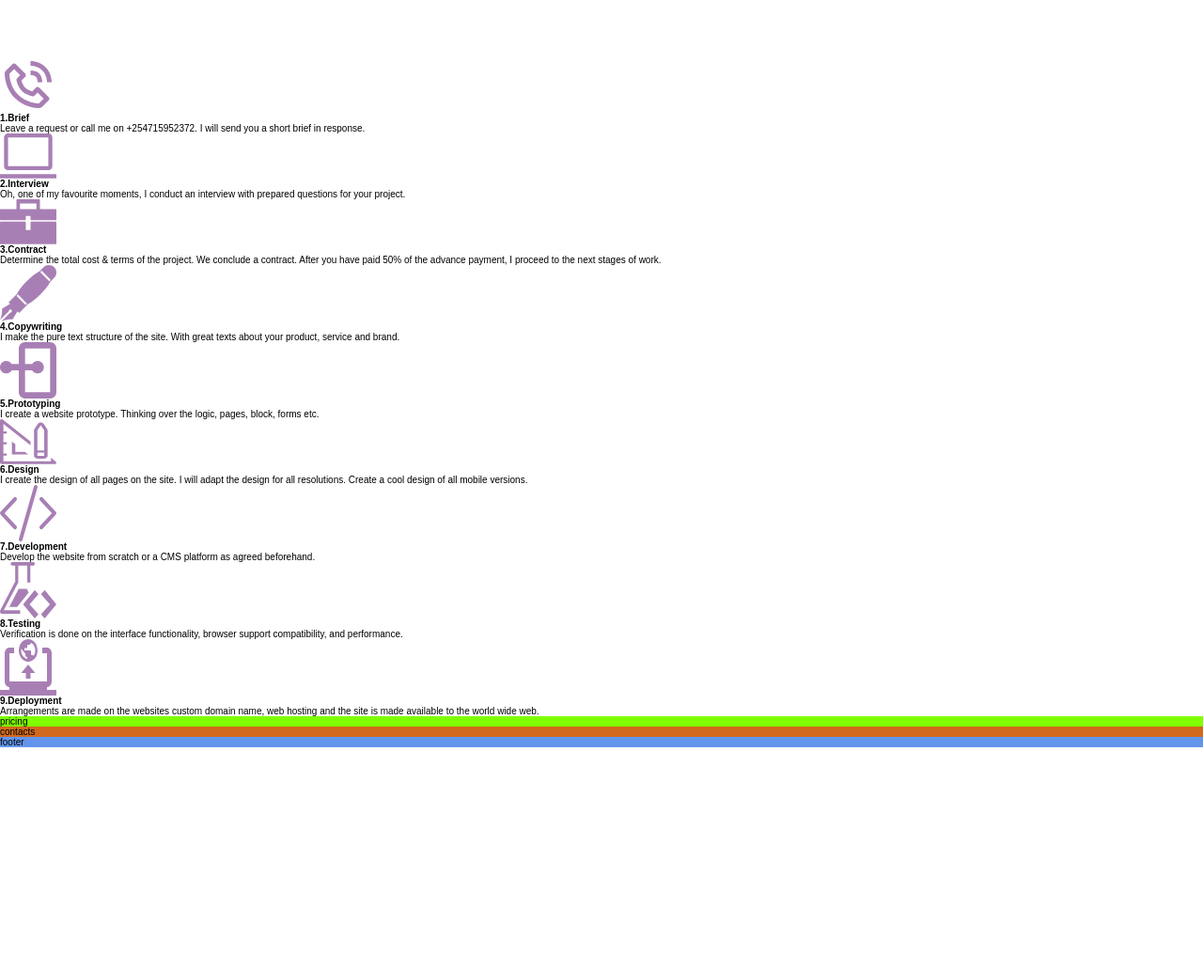
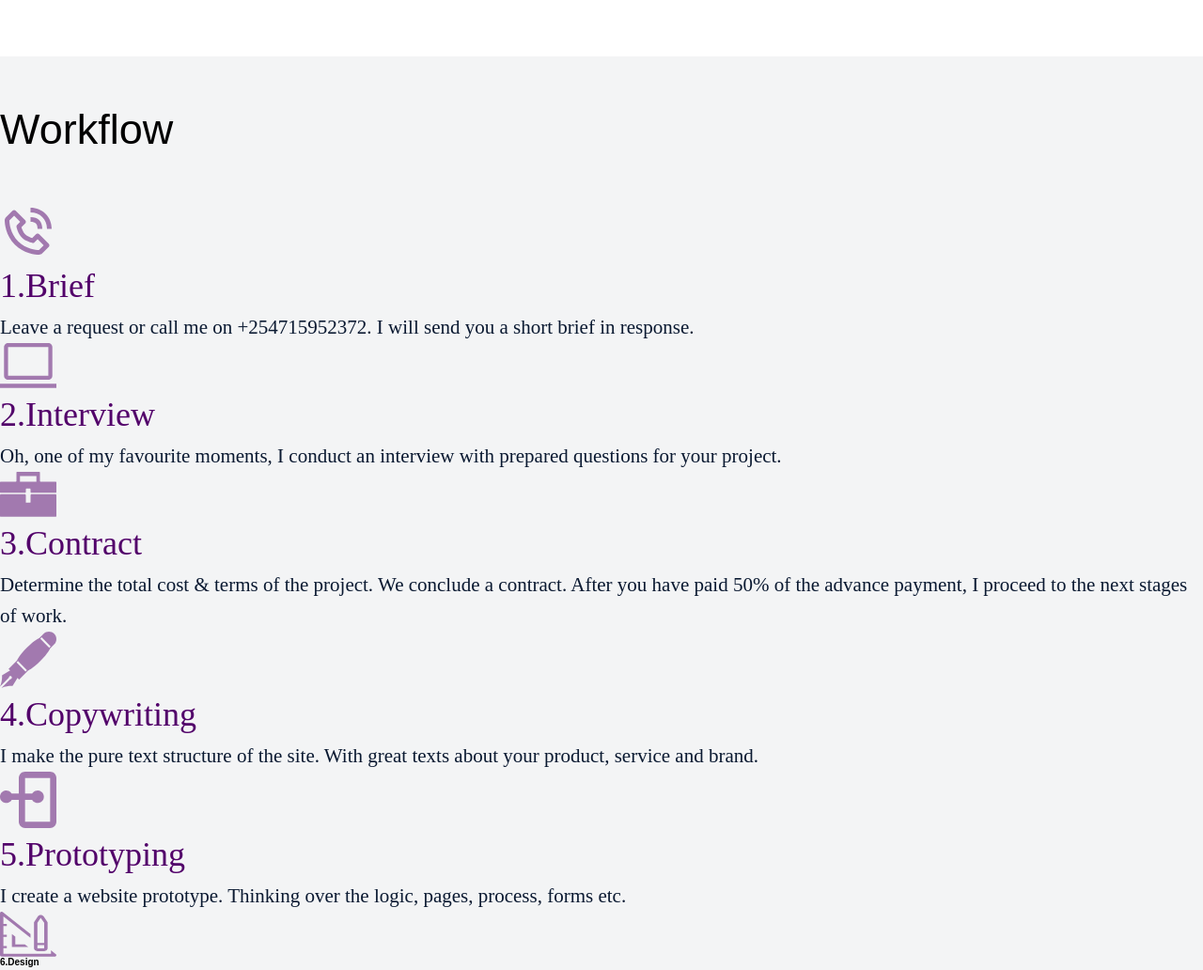
Before and after one commit to kevinnzau/Portfolio, a website: page index.html in a window 1280 px wide. Shown: the part 1440-2472 px from the top of the page at 94% size. Before the commit the page ends 2235 px from the top, so only its background shows below. Drawn offline with Linux system fonts and the light colour scheme; a web font is replaced by a local one.

Commit message:
add section process updates

```diff
--- a/index.html
+++ b/index.html
@@ -76,61 +76,64 @@
         </section>
 
     <section class="section section-process">
+        <h1 class="heading-tertiary">workflow</h1>
+        <div class="processes">
 
-        <div class="block--1">
-        <img src="img/bx_bx-phone-call.svg" alt="phone icon">
-        <h4>1.Brief</h4>
-        <p>Leave a request or call me on +254715952372. I will send you a short brief in response.</p>
+            <div class="process_1">
+            <img class="process_icon" src="img/bx_bx-phone-call.svg" alt="phone icon">
+            <h4 class="heading-4">1.Brief</h4>
+            <p class="process_text">Leave a request or call me on +254715952372. I will send you a short brief in response.</p>
             </div>
 
-        <div class="block--2">
-        <img src="img/laptop-icon.svg" alt="laptop icon">
-        <h4>2.Interview</h4>
-        <p>Oh, one of my favourite moments, I conduct an interview with prepared questions for your project.</p>
+            <div class="process_2">
+            <img class="process_icon" src="img/laptop-icon.svg" alt="laptop icon">
+            <h4 class="heading-4">2.Interview</h4>
+            <p class="process_text">Oh, one of my favourite moments, I conduct an interview with prepared questions for your project.</p>
             </div>
 
-        <div class="block--3">
-        <img src="img/briefcase-icon.svg" alt="briefcase icon">
-        <h4>3.Contract</h4>
-        <p>Determine the total cost & terms of the project. We conclude a contract. After you have paid 50% of the advance payment, I proceed to the next stages of work.</p>
+            <div class="process_3">
+            <img class="process_icon" src="img/briefcase-icon.svg" alt="briefcase icon">
+            <h4 class="heading-4">3.Contract</h4>
+            <p class="process_text">Determine the total cost & terms of the project. We conclude a contract. After you have paid 50% of the advance payment, I proceed to the next stages of work.</p>
             </div>
 
-        <div class="block--4">
-        <img src="img/pen-icon.svg" alt="pen icon">
-        <h4>4.Copywriting</h4>
-        <p>I make the pure text structure of the site. With great texts about your product, service and brand.</p>
+            <div class="process_4">
+            <img class="process_icon" src="img/pen-icon.svg" alt="pen icon">
+            <h4 class="heading-4">4.Copywriting</h4>
+            <p class="process_text">I make the pure text structure of the site. With great texts about your product, service and brand.</p>
             </div>
 
-        <div class="block--5">
-        <img src="img/prototype-icon.svg" alt="prototype icon">
-        <h4>5.Prototyping</h4>
-        <p>I create a website prototype. Thinking over the logic, pages, block, forms etc.</p>
+            <div class="process_5">
+            <img class="process_icon" src="img/prototype-icon.svg" alt="prototype icon">
+            <h4 class="heading-4">5.Prototyping</h4>
+            <p class="process_text">I create a website prototype. Thinking over the logic, pages, process, forms etc.</p>
             </div>
 
-        <div class="block--6">
-        <img src="img/design-icon.svg" alt="design icon">
+            <div class="process_6">
+            <img class="process_icon" src="img/design-icon.svg" alt="design icon">
             <h4>6.Design</h4>
-        <p>I create the design of all pages on the site. I will adapt the design for all resolutions. Create a cool design of all mobile versions.</p>
+            <p class="process_text">I create the design of all pages on the site. I will adapt the design for all resolutions. Create a cool design of all mobile versions.</p>
             </div>
 
-        <div class="block--7">
-        <img src="img/code-icon.svg" alt="development code">
-        <h4>7.Development</h4>
-        <p>Develop the website from scratch or a CMS platform as agreed beforehand.</p>
+            <div class="process_7">
+            <img class="process_icon" src="img/code-icon.svg" alt="development code">
+            <h4 class="heading-4">7.Development</h4>
+            <p class="process_text">Develop the website from scratch or a CMS platform as agreed beforehand.</p>
             </div>
 
-        <div class="block--8">
-        <img src="img/test-icon.svg" alt="testing icon">
-        <h4>8.Testing</h4>
-        <p>Verification is done on the interface functionality, browser support compatibility, and performance.</p>
+            <div class="process_8">
+            <img class="process_icon" src="img/test-icon.svg" alt="testing icon">
+            <h4 class="heading-4">8.Testing</h4>
+            <p class="process_text">Verification is done on the interface functionality, browser support compatibility, and performance.</p>
             </div>
 
-        <div class="block--9">
-        <img src="img/deploy-icon.svg" alt="deployment icon">
-        <h4>9.Deployment</h4>
-        <p>Arrangements are made on the websites custom domain name, web hosting and the site is made available to the world wide web.</p>
+            <div class="process_9">
+            <img class="process_icon" src="img/deploy-icon.svg" alt="deployment icon">
+            <h4 class="heading-4">9.Deployment</h4>
+            <p class="process_text">Arrangements are made on the websites custom domain name, web hosting and the site is made available to the world wide web.</p>
             </div>
 
+        </div>
     </section>
 
     <section class="section section-pricing">
--- a/sass/abstracts/_variables.scss
+++ b/sass/abstracts/_variables.scss
@@ -4,3 +4,7 @@ $color-primary-hero: #071B50;
 $color-secondary-hero: #070B14;
 $color-tertiary-hero: #8A2D2D;
 $color-accent-hero: #F3F4F5;
+
+//{---process-section---}
+$color-primary-process: #52006A;
+$color-secondary-process: #0A1931;
--- a/sass/base/_base.scss
+++ b/sass/base/_base.scss
@@ -8,6 +8,7 @@
 
 html {
     box-sizing: border-box;
+    scroll-behavior: smooth;
     // This defines what 1rem is
     font-size: 62.5%; //1 rem = 10px; 10px/16px = 62.5%
 
--- a/sass/base/_typography.scss
+++ b/sass/base/_typography.scss
@@ -17,12 +17,30 @@ body{
     letter-spacing: 0.01em;
     text-transform: capitalize;
     color: $color-secondary-hero;
+
+    &-secondary{
+        font-family: "Laila", sans-serif;
+        font-style: normal;
+        font-weight: 500;
+        font-size: 3.3rem;
+        line-height: 9.1rem;
+        color: $color-tertiary-hero;
+    }
+    &-tertiary{
+        font-family: "Kaithryn Personal Use", "laila", sans-serif;
+        font-style: normal;
+        font-weight: normal;
+        font-size: 4.5rem;
+        line-height: 15.6rem;
+        color: #000000;
+        text-transform: capitalize;
+    }
+    &-4{
+        font-family: Laila;
+        font-style: normal;
+        font-weight: 500;
+        font-size: 36px;
+        line-height: 56px;
+        color: $color-primary-process;
+    }
 }
-.heading-secondary{
-    font-family: Laila;
-    font-style: normal;
-    font-weight: 500;
-    font-size: 3.3rem;
-    line-height: 9.1rem;
-    color: $color-tertiary-hero;
-}
--- a/sass/layout/_process.scss
+++ b/sass/layout/_process.scss
@@ -0,0 +1,11 @@
+.section-process{
+    background-color: $color-accent-hero;
+}
+.process_text{
+    font-family: Laila;
+    font-style: normal;
+    font-weight: 500;
+    font-size: 21px;
+    line-height: 33px;
+    color: $color-secondary-process;
+}
```
Also changed, not shown: css/style.css. Lines whose indentation alone changed are shown as unchanged.
